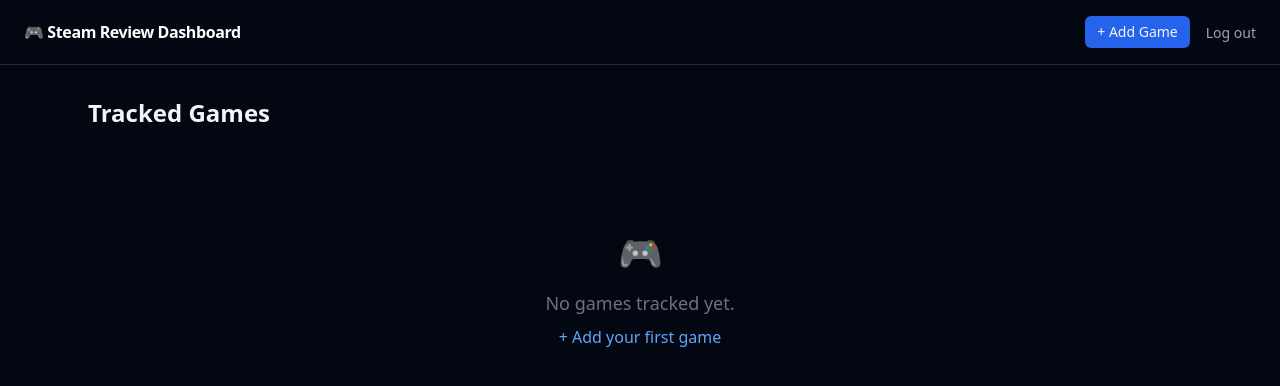
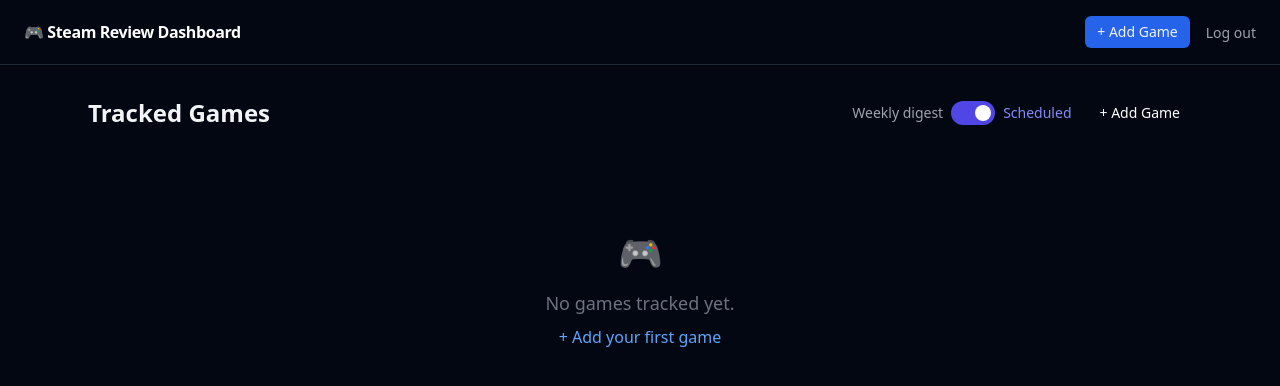
Before and after one commit to jtpaek429/steamreviewagent, a Flask app: page / in a window 1280 px wide. Shown: the top 386 px of the page. Run offline with Flask 3, Linux system fonts and the light colour scheme; the visitor is signed in with stand-in values (Sample User, id 1); data that the repository does not hold is empty.

Commit message:
feat: dashboard schedule control, central digest toggles, and efficient token usage
- Add settings table to SQLite (key/value) with get_setting/set_setting in trends.py
- Add POST /admin/digest/toggle-schedule route; index route passes digest_enabled to template
- agent.py --from-db checks digest_schedule_enabled before any Claude/email work — Railway cron fires but exits cleanly when paused, no cost
- Restructure index.html game cards so digest toggle buttons live outside the <a> link (valid HTML, no navigation hijack)
- Add per-card "In digest" / "Add to digest" pill buttons on index page — togglable without leaving the page
- Move "+ Add Game" button to header for easier access when admin is logged in
- Weekly digest schedule toggle (Scheduled/Paused) in index header, persisted in DB across restarts

Co-Authored-By: Claude Sonnet 4.6 <noreply@anthropic.com>

```diff
--- a/agent.py
+++ b/agent.py
@@ -15,7 +15,7 @@ load_dotenv(override=True)
 from steam import SteamAPIError, fetch_game_name, fetch_reviews
 from analyze import analyze_reviews
 from email_sender import send_digest, send_multi_digest
-from trends import compute_trends, get_games, init_db, load_last_run, save_run
+from trends import compute_trends, get_games, get_setting, init_db, load_last_run, save_run
 
 
 def resolve_game_name(app_id: str, game_name: str) -> str:
@@ -87,6 +87,10 @@ def main():
 
     # ── DB-driven multi-game mode ──────────────────────────────────────────────
     if args.from_db:
+        if get_setting("digest_schedule_enabled", "1") != "1":
+            print("Weekly digest is paused via dashboard. Exiting.")
+            raise SystemExit(0)
+
         db_games = [g for g in get_games() if g["include_in_digest"]]
         if not db_games:
             print("No games in the DB have include_in_digest enabled.")
--- a/app.py
+++ b/app.py
@@ -24,11 +24,13 @@ from trends import (
     get_all_runs,
     get_game,
     get_games,
+    get_setting,
     init_db,
     load_last_run,
     remove_game,
     save_run,
     set_digest_flag,
+    set_setting,
     update_run_vote_counts,
 )
 
@@ -303,7 +305,9 @@ def _enrich_games(games: list[dict]) -> list[dict]:
 @app.route("/")
 def index():
     games = _enrich_games(get_games())
-    return render_template("index.html", games=games, is_admin=session.get("is_admin"))
+    digest_enabled = get_setting("digest_schedule_enabled", "1") == "1"
+    return render_template("index.html", games=games, is_admin=session.get("is_admin"),
+                           digest_enabled=digest_enabled)
 
 
 @app.route("/game/<app_id>")
@@ -475,6 +479,15 @@ def reanalyze_game_view(app_id: str):
                             next=url_for("game_detail", app_id=app_id)))
 
 
+@app.route("/admin/digest/toggle-schedule", methods=["POST"])
+@admin_required
+def toggle_schedule_view():
+    current = get_setting("digest_schedule_enabled", "1")
+    new_value = "0" if current == "1" else "1"
+    set_setting("digest_schedule_enabled", new_value)
+    return jsonify({"enabled": new_value == "1"})
+
+
 @app.route("/admin/game/<app_id>/toggle-digest", methods=["POST"])
 @admin_required
 def toggle_digest_view(app_id: str):
--- a/templates/index.html
+++ b/templates/index.html
@@ -1,8 +1,32 @@
 {% extends "base.html" %}
 
 {% block content %}
-<div class="flex items-center justify-between mb-6">
+<div class="flex items-center justify-between mb-6 gap-4 flex-wrap">
   <h1 class="text-2xl font-bold">Tracked Games</h1>
+  {% if is_admin %}
+  <div class="flex items-center gap-4">
+    <!-- Weekly digest schedule toggle -->
+    <div class="flex items-center gap-2">
+      <span class="text-sm text-gray-400">Weekly digest</span>
+      <button id="schedule-toggle"
+              data-enabled="{{ 'true' if digest_enabled else 'false' }}"
+              class="relative inline-flex h-6 w-11 items-center rounded-full transition-colors focus:outline-none
+                     {{ 'bg-indigo-600' if digest_enabled else 'bg-gray-600' }}"
+              title="{{ 'Digest scheduled — click to pause' if digest_enabled else 'Digest paused — click to enable' }}">
+        <span id="schedule-knob"
+              class="inline-block h-4 w-4 transform rounded-full bg-white transition-transform
+                     {{ 'translate-x-6' if digest_enabled else 'translate-x-1' }}"></span>
+      </button>
+      <span id="schedule-label" class="text-sm {{ 'text-indigo-400' if digest_enabled else 'text-gray-500' }}">
+        {{ 'Scheduled' if digest_enabled else 'Paused' }}
+      </span>
+    </div>
+    <a href="/admin/add"
+       class="text-sm px-3 py-1.5 bg-blue-700 hover:bg-blue-600 text-white rounded transition-colors">
+      + Add Game
+    </a>
+  </div>
+  {% endif %}
 </div>
 
 {% if not games %}
@@ -19,19 +43,21 @@
 {% else %}
 <div class="grid grid-cols-1 md:grid-cols-2 lg:grid-cols-3 gap-4">
   {% for game in games %}
-  <a href="/game/{{ game.app_id }}"
-     class="block bg-gray-900 border border-gray-800 rounded-lg p-5 hover:border-gray-600 transition-colors group">
+  <div class="bg-gray-900 border border-gray-800 rounded-lg hover:border-gray-600 transition-colors group flex flex-col">
 
+    <!-- Clickable card body -->
+    <a href="/game/{{ game.app_id }}" class="block p-5 pb-3 flex-1">
       <div class="flex items-start justify-between gap-2 mb-3">
         <div class="flex items-center gap-2 min-w-0">
           <h2 class="font-semibold text-white group-hover:text-blue-300 transition-colors leading-snug truncate">
             {{ game.game_name }}
           </h2>
-        {% if game.include_in_digest %}
-          <span class="shrink-0 text-[10px] px-1.5 py-0.5 rounded bg-indigo-900/60 text-indigo-400 border border-indigo-800/60 leading-none">
+          <span id="digest-badge-{{ game.app_id }}"
+                class="shrink-0 text-[10px] px-1.5 py-0.5 rounded leading-none transition-opacity
+                       bg-indigo-900/60 text-indigo-400 border border-indigo-800/60
+                       {{ 'opacity-0 pointer-events-none' if not game.include_in_digest else '' }}">
             digest
           </span>
-        {% endif %}
         </div>
         {% if game.latest_run %}
           {% set s = game.latest_run.overall_sentiment %}
@@ -60,13 +86,78 @@
       {% else %}
         <p class="text-sm text-gray-500 italic">No runs yet</p>
       {% endif %}
+    </a>
 
-    <p class="text-xs text-gray-600 mt-3">
+    <!-- Card footer -->
+    <div class="px-5 pb-4 flex items-center justify-between">
+      <p class="text-xs text-gray-600">
         {{ game.run_count }} run{{ 's' if game.run_count != 1 }} &middot; App ID {{ game.app_id }}
       </p>
-  </a>
+      {% if is_admin %}
+      <button class="digest-toggle text-xs px-2 py-0.5 rounded border transition-colors
+                     {{ 'border-indigo-700 text-indigo-400 hover:bg-indigo-900/40' if game.include_in_digest else 'border-gray-700 text-gray-500 hover:border-gray-500 hover:text-gray-400' }}"
+              data-app-id="{{ game.app_id }}"
+              data-enabled="{{ 'true' if game.include_in_digest else 'false' }}"
+              title="{{ 'In weekly digest — click to remove' if game.include_in_digest else 'Not in digest — click to add' }}">
+        {{ 'In digest' if game.include_in_digest else 'Add to digest' }}
+      </button>
+      {% endif %}
+    </div>
+
+  </div>
   {% endfor %}
 </div>
 {% endif %}
 
+{% if is_admin %}
+<script>
+// Schedule toggle
+(function () {
+  var btn = document.getElementById('schedule-toggle');
+  if (!btn) return;
+  btn.addEventListener('click', function () {
+    fetch('/admin/digest/toggle-schedule', { method: 'POST' })
+      .then(function (r) { return r.json(); })
+      .then(function (data) {
+        var enabled = data.enabled;
+        btn.dataset.enabled = enabled ? 'true' : 'false';
+        btn.classList.toggle('bg-indigo-600', enabled);
+        btn.classList.toggle('bg-gray-600', !enabled);
+        btn.title = enabled ? 'Digest scheduled — click to pause' : 'Digest paused — click to enable';
+        var knob = document.getElementById('schedule-knob');
+        knob.classList.toggle('translate-x-6', enabled);
+        knob.classList.toggle('translate-x-1', !enabled);
+        var label = document.getElementById('schedule-label');
+        label.textContent = enabled ? 'Scheduled' : 'Paused';
+        label.className = 'text-sm ' + (enabled ? 'text-indigo-400' : 'text-gray-500');
+      })
+      .catch(function () { alert('Failed to update digest schedule.'); });
+  });
+})();
+
+// Per-card digest toggles
+document.querySelectorAll('.digest-toggle').forEach(function (btn) {
+  btn.addEventListener('click', function (e) {
+    e.stopPropagation();
+    var appId = btn.dataset.appId;
+    fetch('/admin/game/' + appId + '/toggle-digest', { method: 'POST' })
+      .then(function (r) { return r.json(); })
+      .then(function (data) {
+        var enabled = data.include_in_digest;
+        btn.dataset.enabled = enabled ? 'true' : 'false';
+        btn.textContent = enabled ? 'In digest' : 'Add to digest';
+        btn.title = enabled ? 'In weekly digest — click to remove' : 'Not in digest — click to add';
+        btn.className = 'digest-toggle text-xs px-2 py-0.5 rounded border transition-colors ' +
+          (enabled
+            ? 'border-indigo-700 text-indigo-400 hover:bg-indigo-900/40'
+            : 'border-gray-700 text-gray-500 hover:border-gray-500 hover:text-gray-400');
+        var badge = document.getElementById('digest-badge-' + appId);
+        if (badge) badge.classList.toggle('opacity-0', !enabled);
+      })
+      .catch(function () { alert('Failed to update digest setting.'); });
+  });
+});
+</script>
+{% endif %}
+
 {% endblock %}
--- a/trends.py
+++ b/trends.py
@@ -53,6 +53,13 @@ def init_db() -> None:
         except sqlite3.OperationalError:
             pass  # column already exists
 
+        conn.execute("""
+            CREATE TABLE IF NOT EXISTS settings (
+                key   TEXT PRIMARY KEY,
+                value TEXT NOT NULL
+            )
+        """)
+
 
 def save_run(
     app_id: str,
@@ -104,6 +111,22 @@ def remove_game(app_id: str) -> None:
     """Remove a game from the tracked list. Leaves runs data intact."""
     with _connect() as conn:
         conn.execute("DELETE FROM games WHERE app_id = ?", (app_id,))
+
+
+def get_setting(key: str, default: str = "") -> str:
+    """Return a setting value by key, or default if not set."""
+    with _connect() as conn:
+        row = conn.execute("SELECT value FROM settings WHERE key = ?", (key,)).fetchone()
+    return row[0] if row else default
+
+
+def set_setting(key: str, value: str) -> None:
+    """Upsert a setting value."""
+    with _connect() as conn:
+        conn.execute(
+            "INSERT INTO settings (key, value) VALUES (?, ?) ON CONFLICT(key) DO UPDATE SET value = excluded.value",
+            (key, value),
+        )
 
 
 def set_digest_flag(app_id: str, include: bool) -> None:
```
Lines whose indentation alone changed are shown as unchanged.
